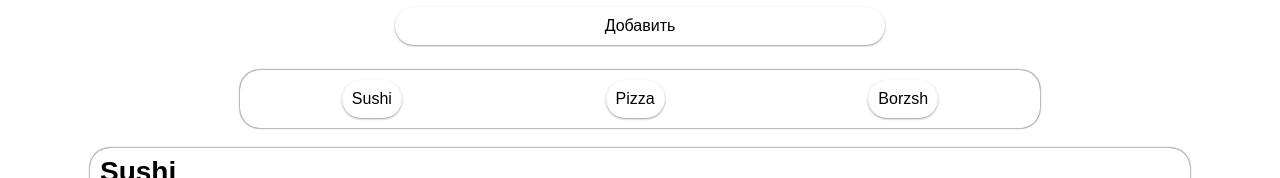
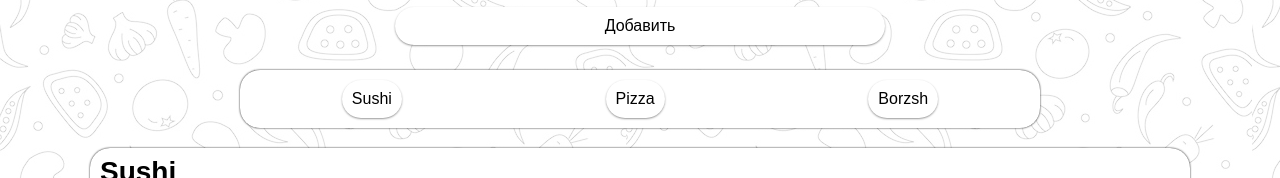
Before and after one commit to Ri4Chaard/My_cafe_website, a React (Create React App) app: page / in a window 1280 px wide. Shown: the part 172-350 px from the top of the page. Built offline with nearby package versions, Linux system fonts and the light colour scheme.

Commit message:
Body background added

```diff
--- a/src/components/UI/input/FileInput.module.css
+++ b/src/components/UI/input/FileInput.module.css
@@ -7,6 +7,7 @@
     border: 1px dashed grey;
     border-radius: 30px;
     cursor: pointer;
+    background-color: #fff;
 }
 
 .fileInp:hover {
--- a/src/styles/style.css
+++ b/src/styles/style.css
@@ -1,8 +1,6 @@
-/* * {
-    transition: all 0.2s ease-out;
-} */
 body {
     font-family: Arial, "Helvetica Neue", Helvetica, sans-serif;
+    background: url(../img/body_bg.jpg) repeat;
 }
 
 .App {
@@ -36,6 +34,7 @@ body {
     box-shadow: 0px 0px 2px #000;
     scroll-behavior: smooth;
     transition: all 0.2s ease-out;
+    background-color: #fff;
 }
 
 @media (max-width: 992px) {
@@ -62,6 +61,7 @@ body {
     box-shadow: 0px 0px 2px #000;
     margin: 0 0 20px 0;
     padding: 10px;
+    background-color: #fff;
 }
 
 .dish__list:last-child {
```
Also changed, not shown: src/img/body_bg.jpg (added), src/img/list_bg.jpg (added).
